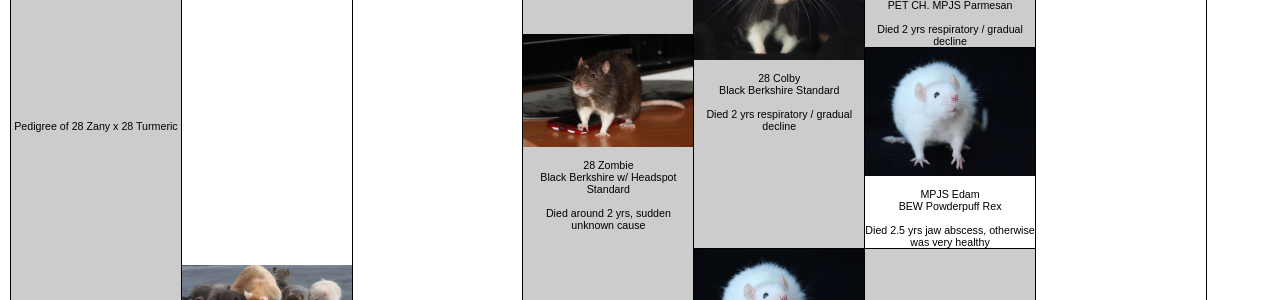
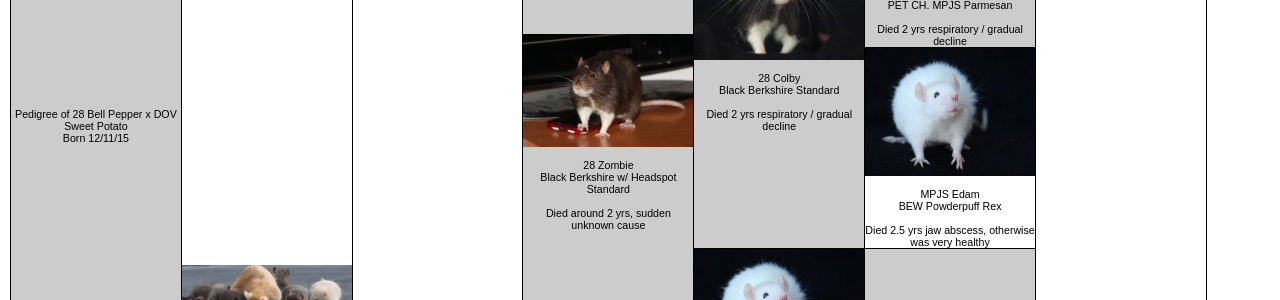
Before and after one commit to 28keish/28rats, a Jekyll site: the page pedigree-bell-potato.html, which Jekyll copies as it is, in a window 1280 px wide. Shown: the part 1030-1330 px from the top of the page. Built offline with Jekyll 4.4.1, drawn with Linux system fonts in a browser that asks for light colours.

Commit message:
pedigree changes

```diff
--- a/pedigree-bell-potato.html
+++ b/pedigree-bell-potato.html
@@ -37,7 +37,9 @@
 <table style="border: 1px solid #000000; border-collapse: collapse;" border="1" width="100%" cellspacing="0" cellpadding="0">
 <tbody>
 <tr>
-<td class="male" rowspan="64" width="14%">Pedigree of 28 Zany x 28 Turmeric</td>
+<td class="male" rowspan="64" width="14%">Pedigree of 28 Bell Pepper x DOV Sweet Potato<br />
+Born 12/11/15
+</td>
 <td class="male" rowspan="32" width="14%"><img src="images/rats/bellpepper.jpg" /><br /><br />CH. 28 Bell Pepper<br>Agouti Berkshire Standard<br><br>Died 2yrs respiratory / gradual decline</td>
 <td class="male" rowspan="16" width="14%"><img src="images/rats/leek.jpg" /><br /><br />TPR Leek<br>Agouti Berkshire Standard<br><br>Died 1.5-2 yrs, respiratory / gradual decline</td>
 <td class="male" rowspan="8" width="14%">?</td>
--- a/pedigree-zany-potato.html
+++ b/pedigree-zany-potato.html
@@ -37,7 +37,9 @@
 <table style="border: 1px solid #000000; border-collapse: collapse;" border="1" width="100%" cellspacing="0" cellpadding="0">
 <tbody>
 <tr>
-<td class="male" rowspan="64" width="14%">Pedigree of 28 Zany x 28 Turmeric</td>
+<td class="male" rowspan="64" width="14%">Pedigree of 28 Zany x DOV Sweet Potato<br />
+Born 19/5/16
+</td>
 <td class="male" rowspan="32" width="14%"><img src="images/rats/zany.jpg" alt="" /><br /><br />28 Zany<br />Black Berkshire w/ Wedge Blaze Standard<br /><br />Died 2-2.5 yrs, respiratory / gradual decline</td>
 <td class="male" rowspan="16" width="14%"><img src="images/rats/zombie.jpg" alt="" /><br /><br />28 Zombie<br />Black Berkshire w/ Headspot Standard<br /><br />Died around 2 yrs, sudden unknown cause</td>
 <td class="male" rowspan="8" width="14%"><img src="images/rats/colby.jpg" alt="" /><br /><br />28 Colby<br />Black Berkshire Standard<br /><br />Died 2 yrs respiratory / gradual decline</td>
--- a/pedigree-zany-turmeric.html
+++ b/pedigree-zany-turmeric.html
@@ -34,7 +34,9 @@
      <tr><td>
      <table style="border: 1px solid #000000; border-collapse: collapse;" border="1" cellpadding="0" cellspacing="0" width="100%">
      <tr>
-	<td rowspan='64' width='14%' class='male'>Pedigree of 28 Zany x 28 Turmeric</td>
+	<td rowspan='64' width='14%' class='male'>Pedigree of 28 Zany x 28 Turmeric<br />
+	Born 19/5/16
+	</td>
 	<td rowspan='32' width='14%' class='male'><img src="images/rats/zany.jpg" /><br /><br />28 Zany<br>Black Berkshire w/ Wedge Blaze Standard<br><br>Died 2-2.5 yrs, respiratory / gradual decline</td>
 	<td rowspan='16' width='14%' class='male'><img src="images/rats/zombie.jpg" /><br /><br />28 Zombie<br>Black Berkshire w/ Headspot Standard<br><br>Died around 2 yrs, sudden unknown cause</td>
 	<td rowspan='8' width='14%' class='male'><img src="images/rats/colby.jpg" /><br /><br />28 Colby<br>Black Berkshire Standard<br><br>Died 2 yrs respiratory / gradual decline</td>
@@ -130,7 +132,7 @@
      </tr><tr>
 	<td rowspan='1' width='14%' class='female'>&nbsp;</td>
      </tr><tr>
-	<td rowspan='32' width='14%' class='female'>28 Turmeric<br>Fawn Self Standard<br><br>Mild maternal aggression</td>
+	<td rowspan='32' width='14%' class='female'><img src="images/rats/turmeric.jpg" /><br /><br />28 Turmeric<br>Fawn Self Standard<br><br>Mild maternal aggression. Also known as "squeaky" as she squeaks when picked up, below average temperament.</td>
 	<td rowspan='16' width='14%' class='male'><img src="images/rats/bellpepper.jpg" /><br /><br />CH. 28 Bell Pepper<br>Agouti Berkshire Standard<br><br>Died 2yrs respiratory / gradual decline</td>
 	<td rowspan='8' width='14%' class='male'><img src="images/rats/leek.jpg" /><br /><br />TPR Leek<br>Agouti Berkshire Standard<br><br>Died 1.5-2 yrs, respiratory / gradual decline</td>
 	<td rowspan='4' width='14%' class='male'>?</td>
```
Also changed, not shown: 1 other file.
